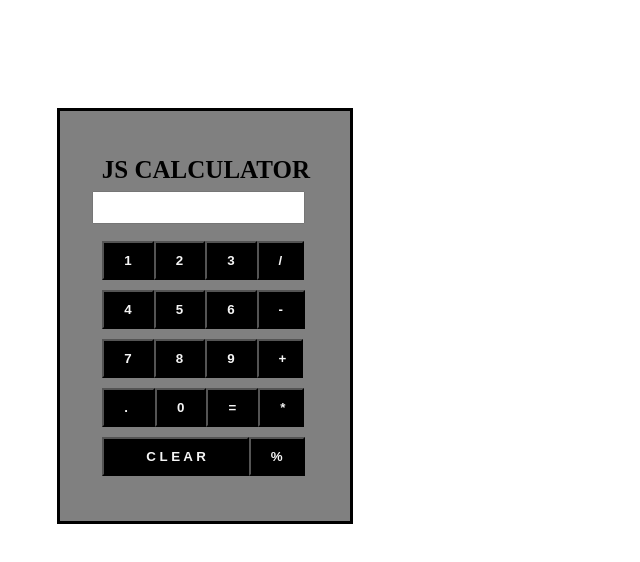
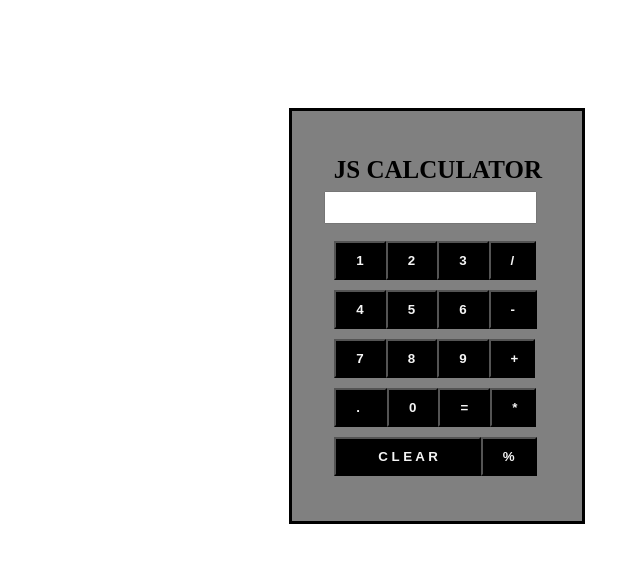
Before and after one commit to Kiranmayi-s/calculator, a plain HTML site: page index.html in a window 1280 px wide. Shown: the whole page, without its empty margins (269-909 px from the left). Drawn offline with Linux system fonts and the light colour scheme.

Commit message:
Update index.css

```diff
--- a/index.css
+++ b/index.css
@@ -2,7 +2,7 @@ body{
     position: relative;
 }
 div{
-    position: absolute; top:100px; right:650px;
+    position: absolute; top:100px; left:550px;
     background-color: gray;
     border: black solid;
     padding-top:30px; padding-bottom:380px;
@@ -40,7 +40,7 @@ table{
 }
 #page-wrap {
     width:210px;
-    margin: 0 auto;
+
     }
 #plus{
     padding-right: 15px;
```
